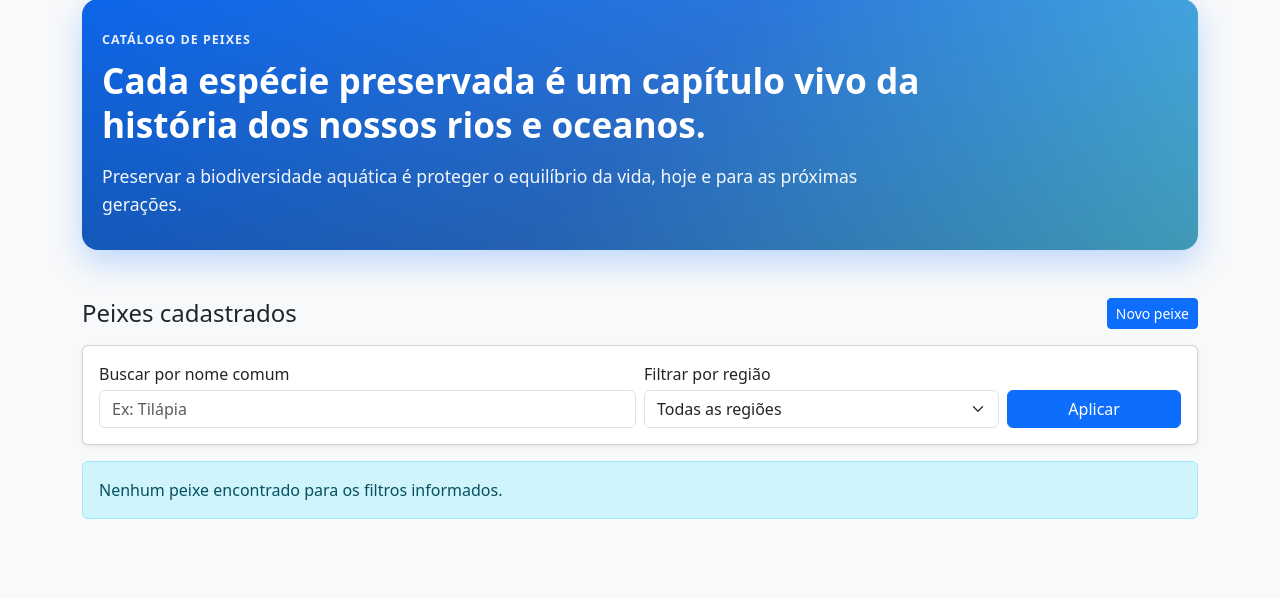
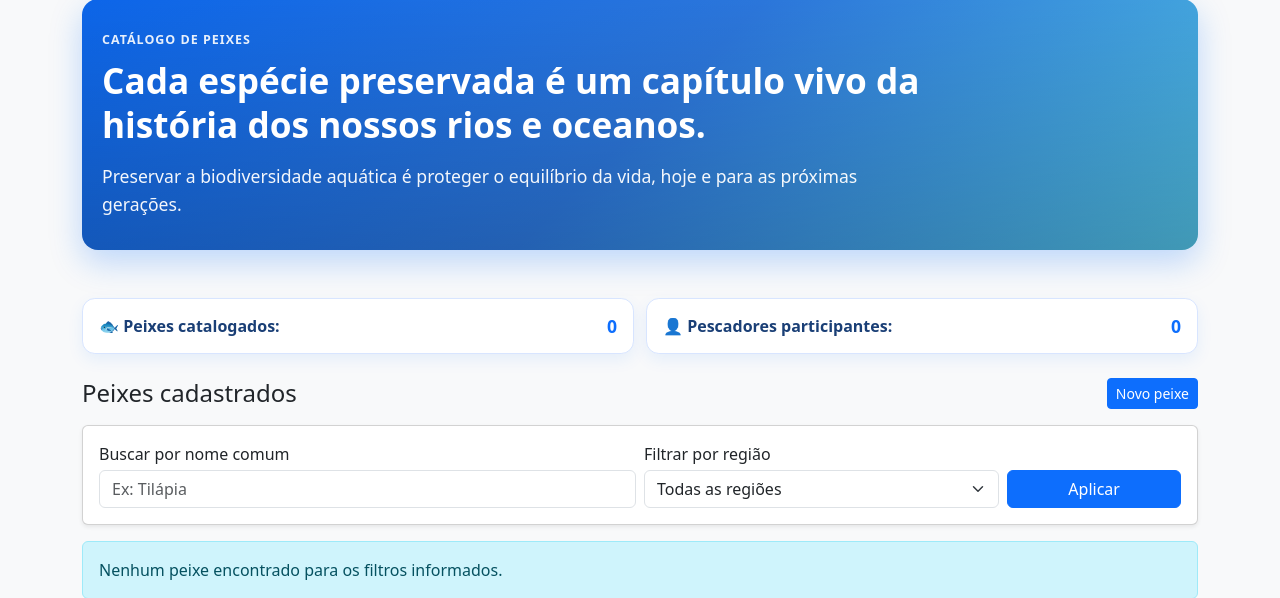
Before and after one commit to ramiressoares/app-catalogo, a Flask app: page /inicio in a window 1280 px wide. Shown: the part 81-679 px from the top of the page. Run offline with Flask 3, Linux system fonts and the light colour scheme; a user stored in the database is signed in; data comes from the database, SQL or seed files in the repository; data that the repository does not hold is empty.

Commit message:
adicinar contador de peixes e pescadores no catalogo

```diff
--- a/app.py
+++ b/app.py
@@ -344,6 +344,8 @@ def index():
 	with get_db_connection() as conn:
 		peixes_db = conn.execute(query, params).fetchall()
 		regioes = conn.execute("SELECT DISTINCT regiao FROM peixes ORDER BY regiao").fetchall()
+		total_peixes = conn.execute("SELECT COUNT(*) FROM peixes").fetchone()[0]
+		total_pescadores = conn.execute("SELECT COUNT(DISTINCT user_id) FROM peixes").fetchone()[0]
 
 	current_user_id = session.get("user_id")
 	current_user_is_admin = is_admin_user(current_user_id)
@@ -363,6 +365,8 @@ def index():
 		q=q,
 		regiao_selecionada=regiao,
 		regioes=[item["regiao"] for item in regioes],
+		total_peixes=total_peixes,
+		total_pescadores=total_pescadores,
 	)
 
 
--- a/static/css/styles.css
+++ b/static/css/styles.css
@@ -33,6 +33,34 @@
     line-height: 1.6;
     max-width: 760px;
     opacity: 0.95;
+}
+
+.estatisticas {
+    display: grid;
+    grid-template-columns: repeat(2, minmax(0, 1fr));
+    gap: 0.75rem;
+}
+
+.estatistica-item {
+    background: #ffffff;
+    border: 1px solid #d8e5ff;
+    border-radius: 0.8rem;
+    padding: 0.85rem 1rem;
+    display: flex;
+    align-items: center;
+    justify-content: space-between;
+    gap: 0.75rem;
+    box-shadow: 0 6px 16px rgba(13, 110, 253, 0.08);
+}
+
+.estatistica-label {
+    color: #1a3f76;
+    font-weight: 600;
+}
+
+.estatistica-valor {
+    font-size: 1.1rem;
+    color: #0d6efd;
 }
 
 .fish-card-image {
@@ -185,6 +213,15 @@
         padding: 1.5rem 1rem;
     }
 
+    .estatisticas {
+        grid-template-columns: 1fr;
+    }
+
+    .estatistica-item {
+        flex-direction: column;
+        align-items: flex-start;
+    }
+
     .fish-card-image {
         height: 200px;
     }
--- a/templates/index.html
+++ b/templates/index.html
@@ -10,6 +10,17 @@
         <p class="hero-subtitle mb-0">Preservar a biodiversidade aquática é proteger o equilíbrio da vida, hoje e para as próximas gerações.</p>
     </div>
 </section>
+
+<div class="estatisticas mb-4" aria-label="Estatísticas do catálogo">
+    <div class="estatistica-item">
+        <span class="estatistica-label">🐟 Peixes catalogados:</span>
+        <strong class="estatistica-valor">{{ total_peixes }}</strong>
+    </div>
+    <div class="estatistica-item">
+        <span class="estatistica-label">👤 Pescadores participantes:</span>
+        <strong class="estatistica-valor">{{ total_pescadores }}</strong>
+    </div>
+</div>
 
 <div class="d-flex flex-column flex-md-row justify-content-between align-items-md-center gap-2 mb-3">
     <h2 class="h4 mb-0">Peixes cadastrados</h2>
```
